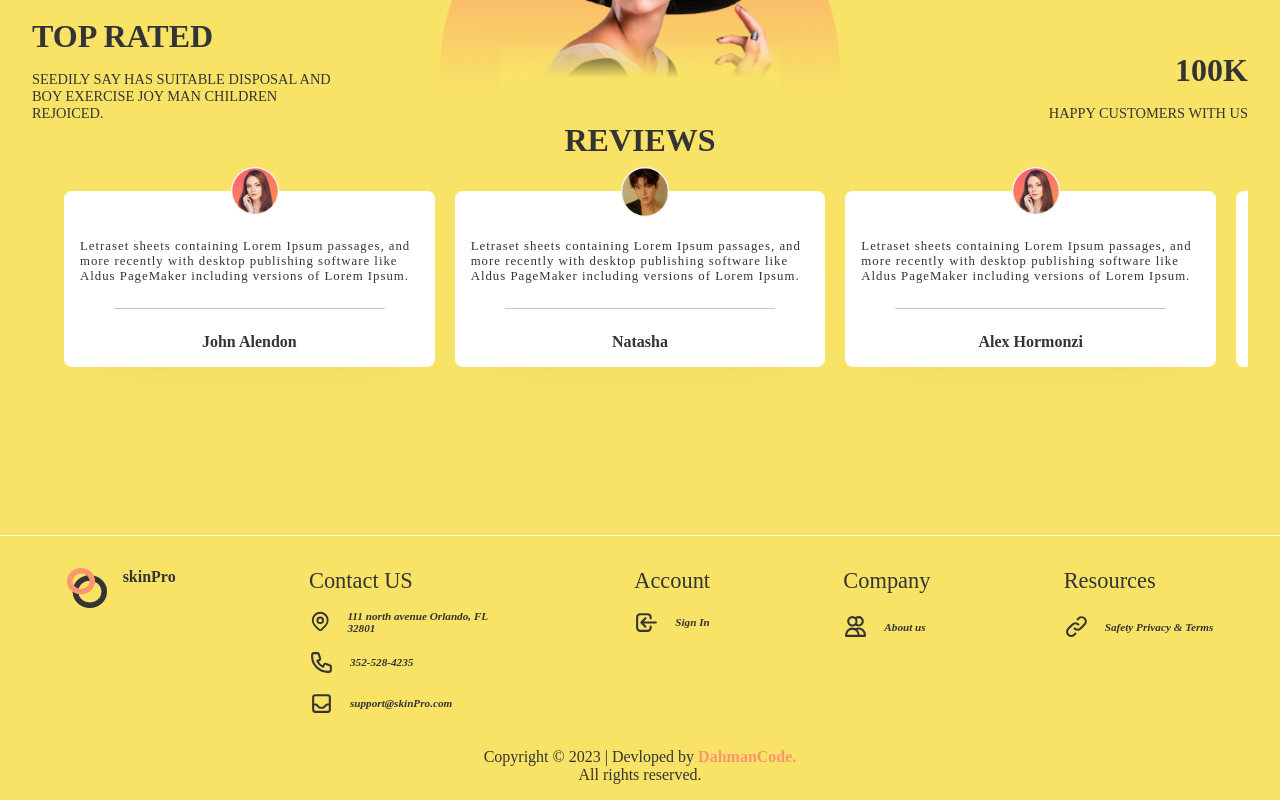
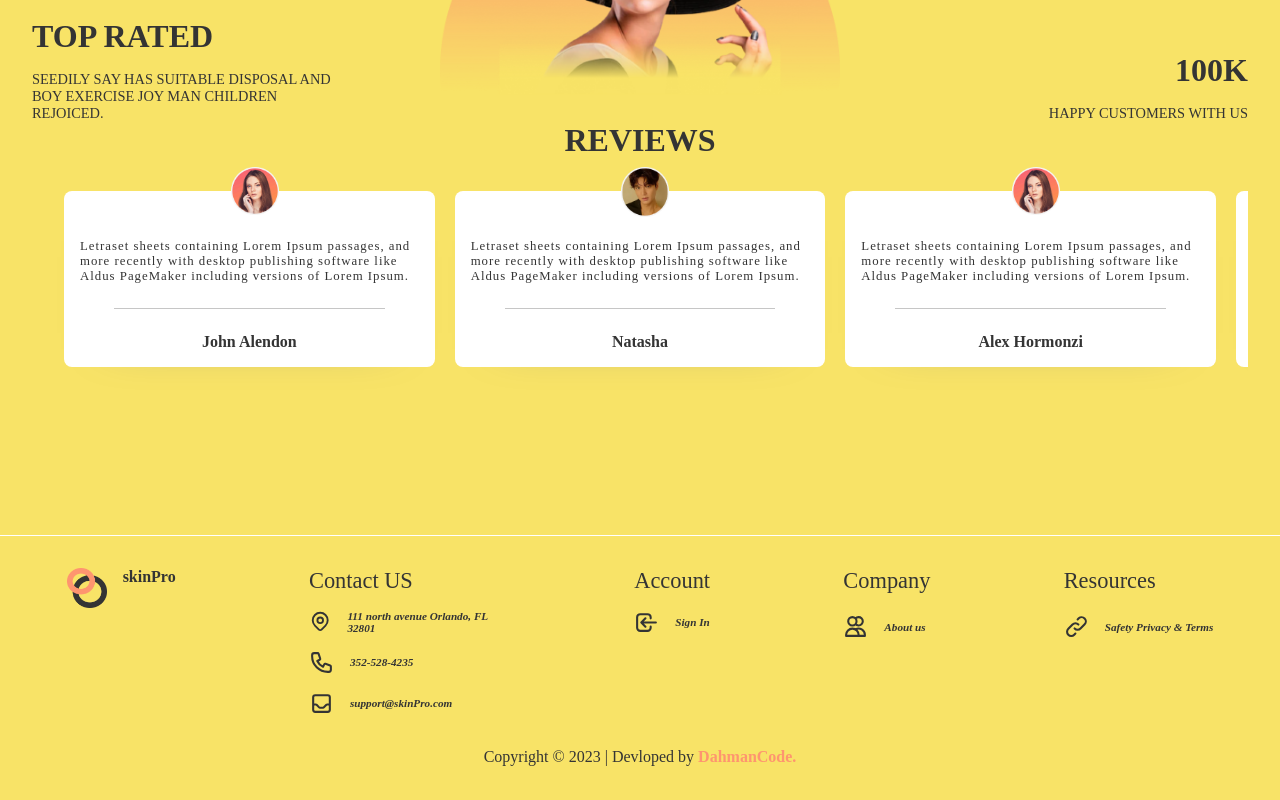
Before and after one commit to DahmanCode/E-commerceWesire, a React (Create React App) app: page / in a window 1280 px wide. Shown: the part 1927-2727 px from the top of the page. Built offline with nearby package versions, Linux system fonts and the light colour scheme; a web font is replaced by a local one.

Commit message:
remove all ri...

```diff
--- a/src/compononents/Footer/Footer.jsx
+++ b/src/compononents/Footer/Footer.jsx
@@ -82,7 +82,6 @@ function Footer() {
           Copyright © 2023 | Devloped by
           <a href="https://dahmancode.github.io/Portfolio/"> DahmanCode.</a>
         </span>
-        <span>All rights reserved.</span>
       </div>
     </div>
   )
```
